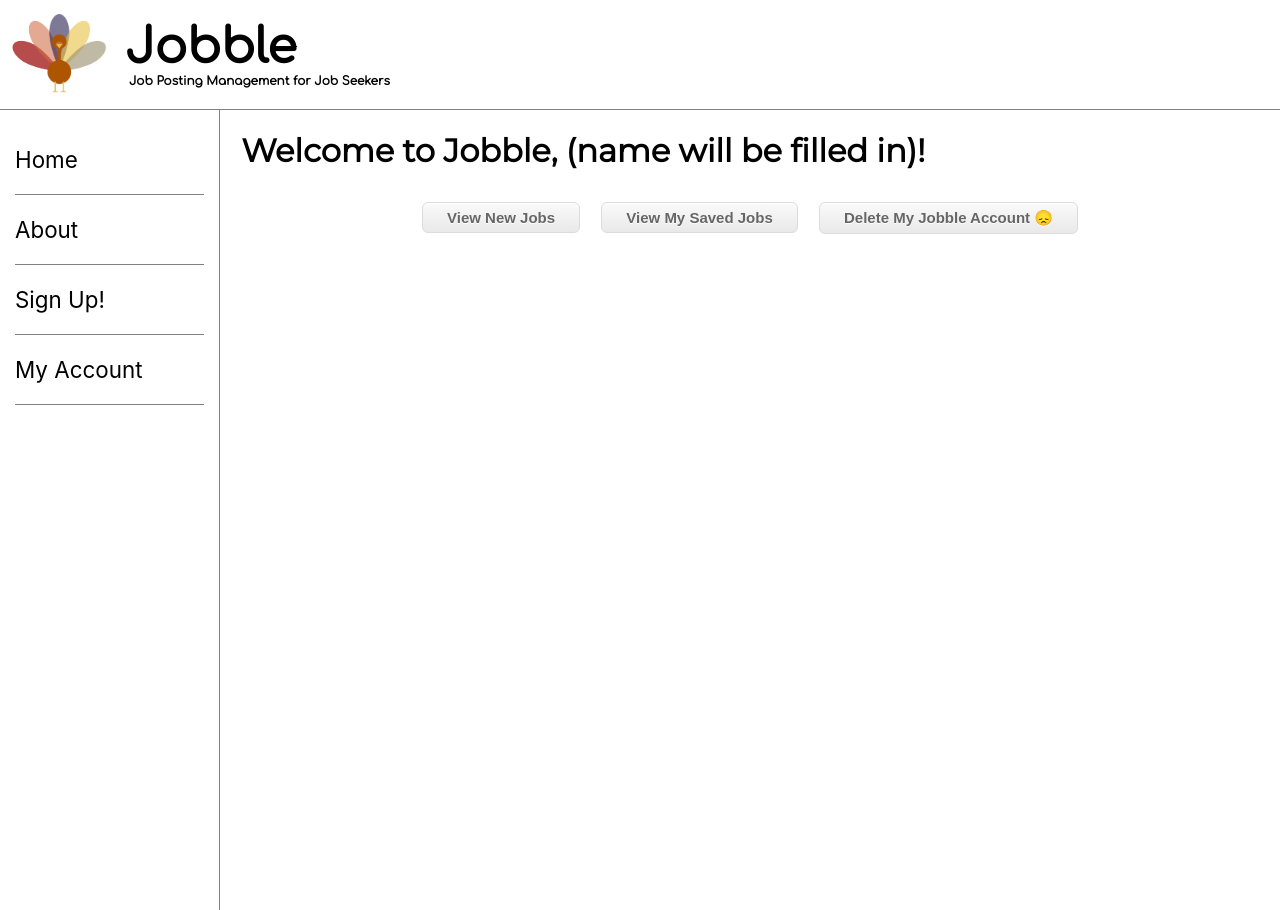
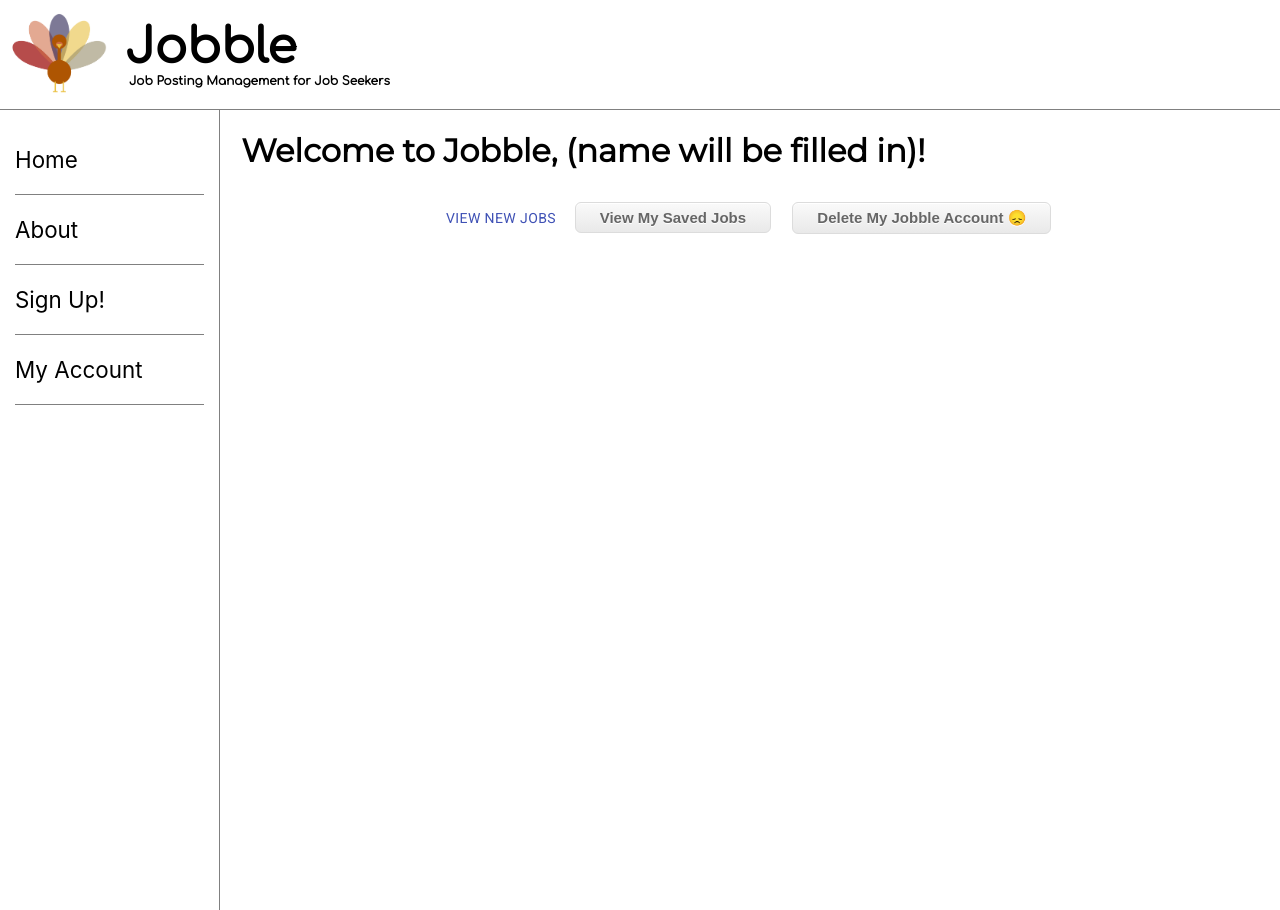
Before and after one commit to javascriptures/jobble-frontend, a React (Create React App) app: page /userhome in a window 1280 px wide. Built offline with nearby package versions, Linux system fonts and the light colour scheme.

Commit message:
Clean up console.logs, link My Account to /userhome, implement Material button in UserHome

```diff
--- a/src/Components/Sidebar.js
+++ b/src/Components/Sidebar.js
@@ -29,7 +29,7 @@ function Sidebar() {
           Sign Up!
         </Link>
 
-        <Link className="nav-link" to="/myaccount">
+        <Link className="nav-link" to="/userhome">
           My Account
         </Link>
       </aside>
--- a/src/Components/SignUp.js
+++ b/src/Components/SignUp.js
@@ -46,7 +46,6 @@ const SignUp = () => {
   const handleSubmit = event => {
     event.preventDefault();
     const url = `${APIURL}/users/create`;
-    console.log(event.target.value);
 
     fetch(url, {
       method: 'POST',
--- a/src/Components/UserHome.js
+++ b/src/Components/UserHome.js
@@ -1,6 +1,11 @@
 import React from 'react';
+import { Redirect, Link } from 'react-router-dom';
+import Button from '@material-ui/core/Button';
+
 const UserHome = () => {
-  const viewNewJobs = () => {};
+  const viewNewJobs = () => {
+    return <Redirect to={`/review`} />;
+  };
   const viewSavedJobs = () => {};
   const deleteAccount = () => {};
 
@@ -10,9 +15,9 @@ const UserHome = () => {
         Welcome to Jobble, (name will be filled in)!
       </h1>
       <div className="UserHomeButtons">
-        <button className="UserHomeButton" onClick={viewNewJobs}>
+        <Button color="primary" component={Link} to="/review">
           View New Jobs
-        </button>
+        </Button>
         <button className="UserHomeButton" onClick={viewSavedJobs}>
           View My Saved Jobs
         </button>
```
Also changed, not shown: src/Components/Jobs.js (+10 -7 lines).
